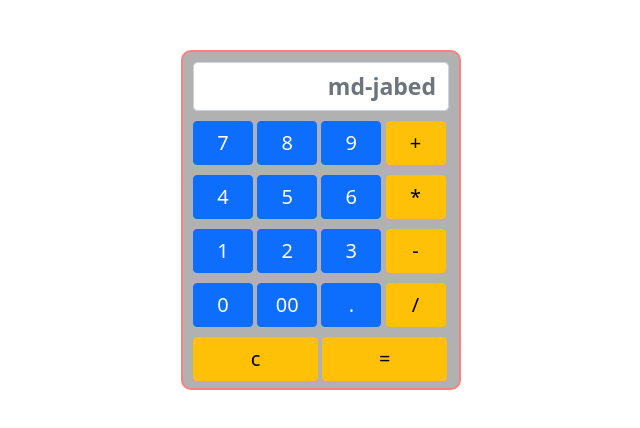
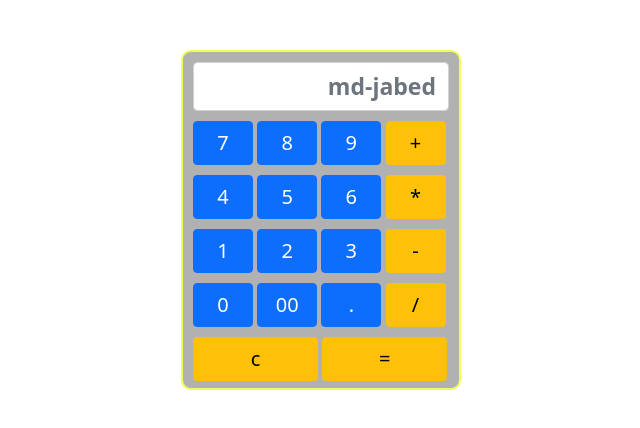
Before and after one commit to mdjabed1/calculator, a plain HTML site: page index.html in a window 1280 px wide. Shown: the whole page, without its empty margins (319-959 px from the left). Drawn offline with nearby package versions, Linux system fonts and the light colour scheme.

Commit message:
added again

```diff
--- a/style.css
+++ b/style.css
@@ -6,7 +6,7 @@
     margin: 0 auto;
     margin-top: 50px;
     padding: 10px;
-    border: 2px solid rgb(255, 126, 126);
+    border: 2px solid rgb(238, 255, 85);
     border-radius: 10px;
 }
 .main-bar{
```
